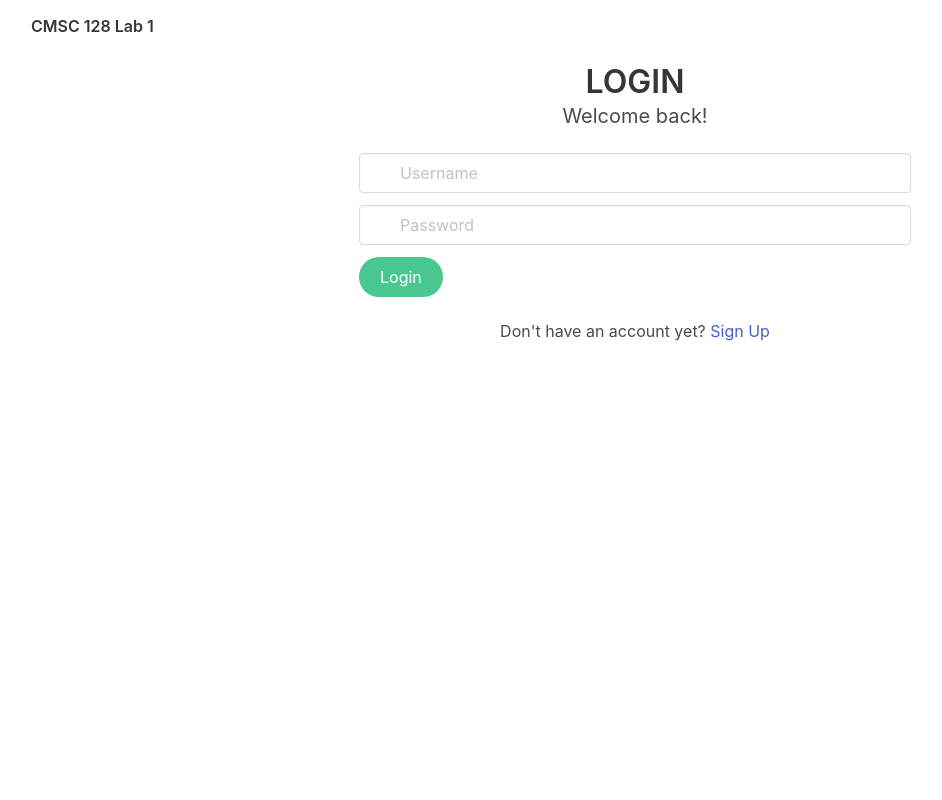
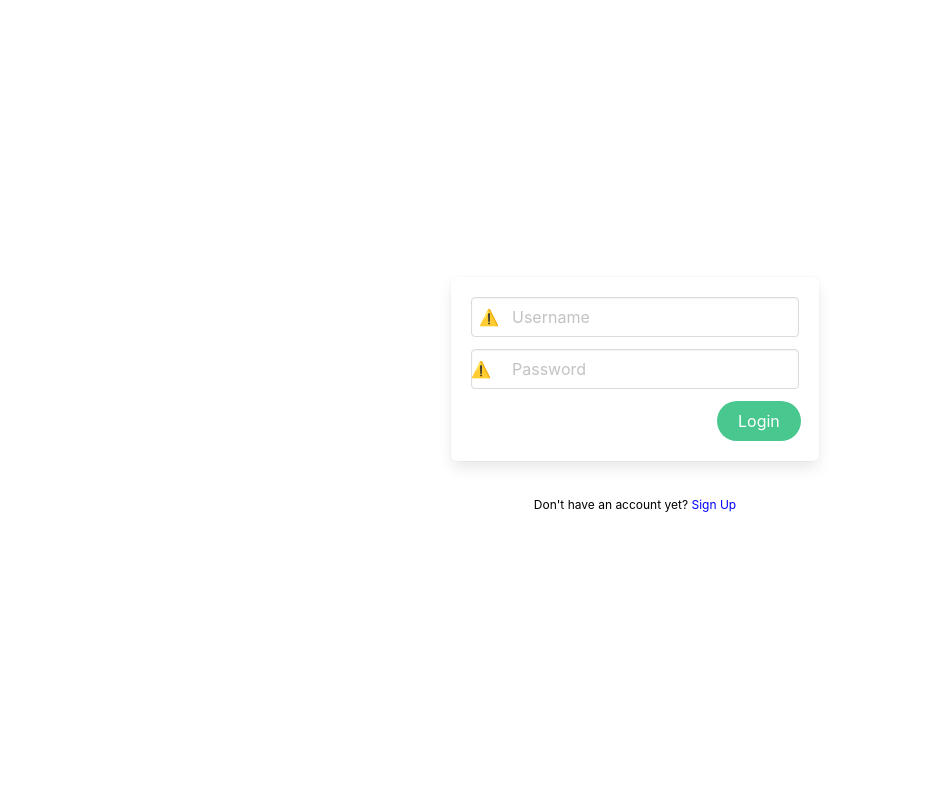
Before and after one commit to GravitonXD/CMSC128_LAB, a Django app: page / in a window 1280 px wide. Shown: the whole page, without its empty margins (5-947 px from the left). Run offline with Django 3.2, Linux system fonts and the light colour scheme; some libraries are stand-ins or nearby versions.

Commit message:
Redesigned Login Page

```diff
--- a/Lab 1/code/lab1/templates/index.html
+++ b/Lab 1/code/lab1/templates/index.html
@@ -6,6 +6,7 @@
         <link rel="stylesheet" href="https://cdn.jsdelivr.net/npm/bulma@0.9.3/css/bulma.min.css">
         {% load static %}
         <script src="{% static 'fontawesomefree/js/all.min.js' %}"></script>
+        <script src="https://unpkg.com/@lottiefiles/lottie-player@latest/dist/lottie-player.js"></script>
     </head>
 
     <body>
@@ -13,10 +14,10 @@
             <div class="navbar-brand">
               <a class="navbar-item" href="">
                 <span class="icon">
-                    <i class="fa-solid fa-laptop-code"></i>
+                  <lottie-player src="https://assets7.lottiefiles.com/packages/lf20_kzfpndct.json" background="transparent"  speed="1"  style="width: 30px; height: 30px;" loop autoplay></lottie-player>
                 </span>
                 <span>
-                    <p class="title is-6 weight-bold"> CMSC 128 Lab 1 </p>
+                    <p class="title is-6 weight-bold"> MARKTON.BIKES </p>
                 </span>
               </a>
             </div>
--- a/Lab 1/code/lab1/templates/login.html
+++ b/Lab 1/code/lab1/templates/login.html
@@ -5,39 +5,21 @@
         <link rel="stylesheet" href="https://cdn.jsdelivr.net/npm/bulma@0.9.3/css/bulma.min.css">
         {% load static %}
         <script src="{% static 'fontawesomefree/js/all.min.js' %}"></script>
+        <script src="https://unpkg.com/@lottiefiles/lottie-player@latest/dist/lottie-player.js"></script>
     </head>
 
     <body>
-        <nav class="navbar" role="navigation" aria-label="main navigation">
-            <div class="navbar-brand">
-              <a class="navbar-item" href="">
-                <span class="icon">
-                    <i class="fa-solid fa-laptop-code"></i>
-                </span>
-                <span>
-                    <p class="title is-6 weight-bold"> CMSC 128 Lab 1 </p>
-                </span>
-              </a>
-            </div>
-        </nav>
-
+        <div class="hero is-fullheight">
+          <div class="hero-body">
               <div class="container">
-            <div class="column is-half is-offset-one-quarter">
-                <p class="title is-3 has-text-centered">
-                    LOGIN
-                </p>
-                <p class="subtitle has-text-centered">
-                    Welcome back!
-                </p>
-            </div>
-
-            <div class="column is-half is-offset-one-quarter">
-                <form>
+                  <div class="columns is-centered">
+                      <div class="column is-4">
+                          <form action="" class="box">
                             <div class="field">
                               <p class="control has-icons-left has-icons-right">
                                 <input class="input" type="username" placeholder="Username">
                                 <span class="icon is-small is-left">
-                            <i class="fas fa-user"></i>
+                                  <lottie-player src="https://assets5.lottiefiles.com/packages/lf20_SwqOyE.json" background="transparent"  speed="0.15"  style="width: 60%;" loop autoplay></lottie-player>
                                 </span>
                                 <span class="icon is-small is-right">
                                   <i class="fas fa-check"></i>
@@ -49,27 +31,31 @@
                               <p class="control has-icons-left">
                                 <input class="input" type="password" placeholder="Password">
                                 <span class="icon is-small is-left">
-                            <i class="fas fa-lock"></i>
+                                  <lottie-player src="https://assets5.lottiefiles.com/packages/lf20_9LR70U.json" background="transparent"  speed="1"  style="width: 150%;" loop autoplay></lottie-player>
                                 </span>
                               </p>
                             </div>
 
-                      <div class="field">
+                            <div class="field" style="margin-left: 75%">
                               <p class="control">
                                 <button class="button is-success is-rounded">
                                   Login
                                 </button>
                               </p>
                             </div>
+                          </form>
 
-                </form>
+                          <div class="column">
+                            <p class="subtitle is-7 has-text-centered" style="color: black;"> Don't have an account yet?
+                                <a href="{% url 'signup' %}" style="color: blue;"> Sign Up </a>
+                            </p>
                           </div>
 
-            <div class="column is-half is-offset-one-quarter">
-                <p class="subtitle is-6 has-text-centered"> Don't have an account yet?
-                    <a href="{% url 'signup' %}"> Sign Up </a>
-                </p>
+                      </div>
+                  </div>
+              </div>
           </div>
       </div>
     </body>
+
 </html>
--- a/Lab 1/code/lab1/templates/sign_up.html
+++ b/Lab 1/code/lab1/templates/sign_up.html
@@ -5,6 +5,7 @@
         <link rel="stylesheet" href="https://cdn.jsdelivr.net/npm/bulma@0.9.3/css/bulma.min.css">
         {% load static %}
         <script src="{% static 'fontawesomefree/js/all.min.js' %}"></script>
+        <script src="https://unpkg.com/@lottiefiles/lottie-player@latest/dist/lottie-player.js"></script>
     </head>
 
     <body>
@@ -12,10 +13,10 @@
           <div class="navbar-brand">
             <a class="navbar-item" href="">
               <span class="icon">
-                    <i class="fa-solid fa-laptop-code"></i>
+                <lottie-player src="https://assets7.lottiefiles.com/packages/lf20_kzfpndct.json" background="transparent"  speed="1"  style="width: 30px; height: 30px;" loop autoplay></lottie-player>
               </span>
               <span>
-                    <p class="title is-6 weight-bold"> CMSC 128 Lab 1 </p>
+                  <p class="title is-6 weight-bold"> MARKTON.BIKES </p>
               </span>
             </a>
           </div>
```
Also changed, not shown: Lab 1/code/lab1/templates/temp.html (added, +29 -0 lines). Lines whose indentation alone changed are shown as unchanged.
